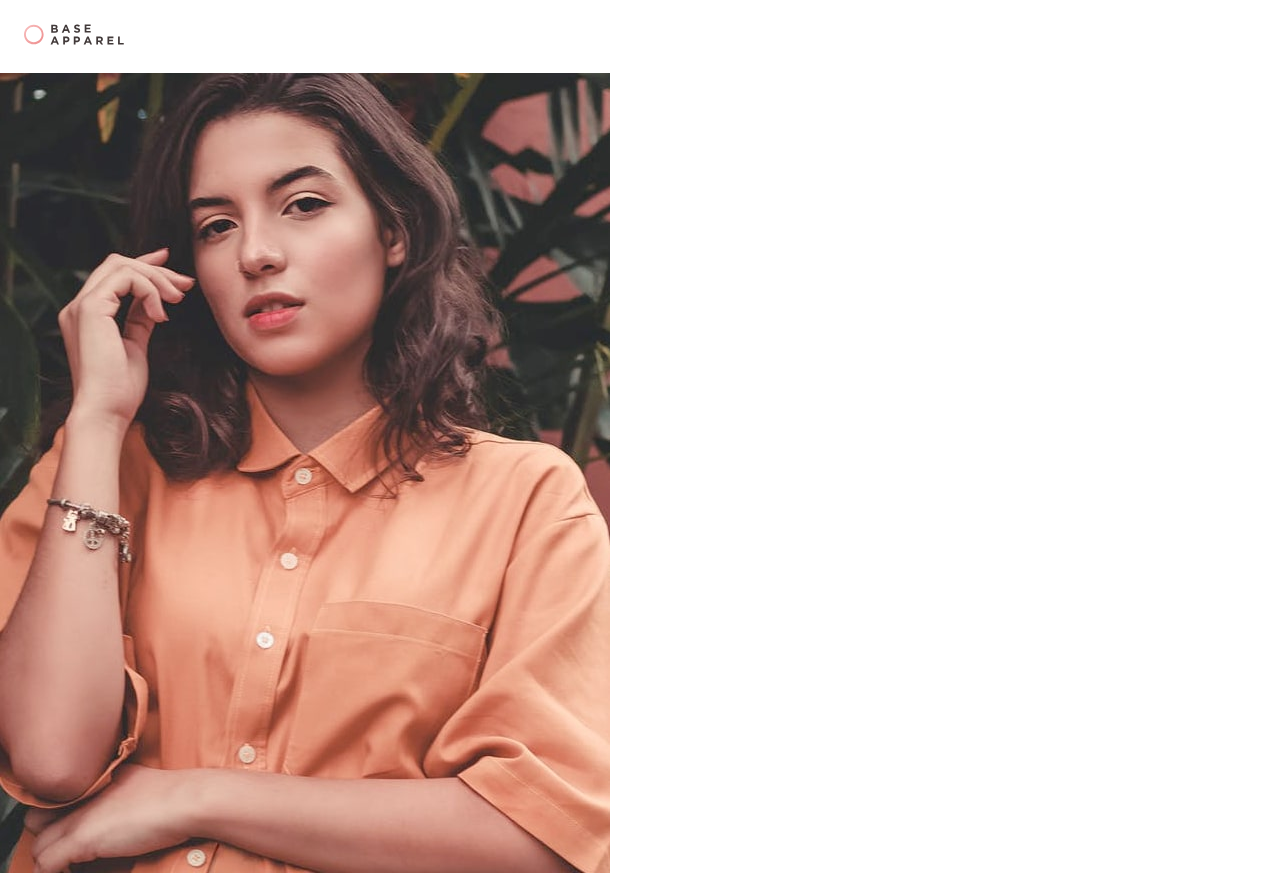
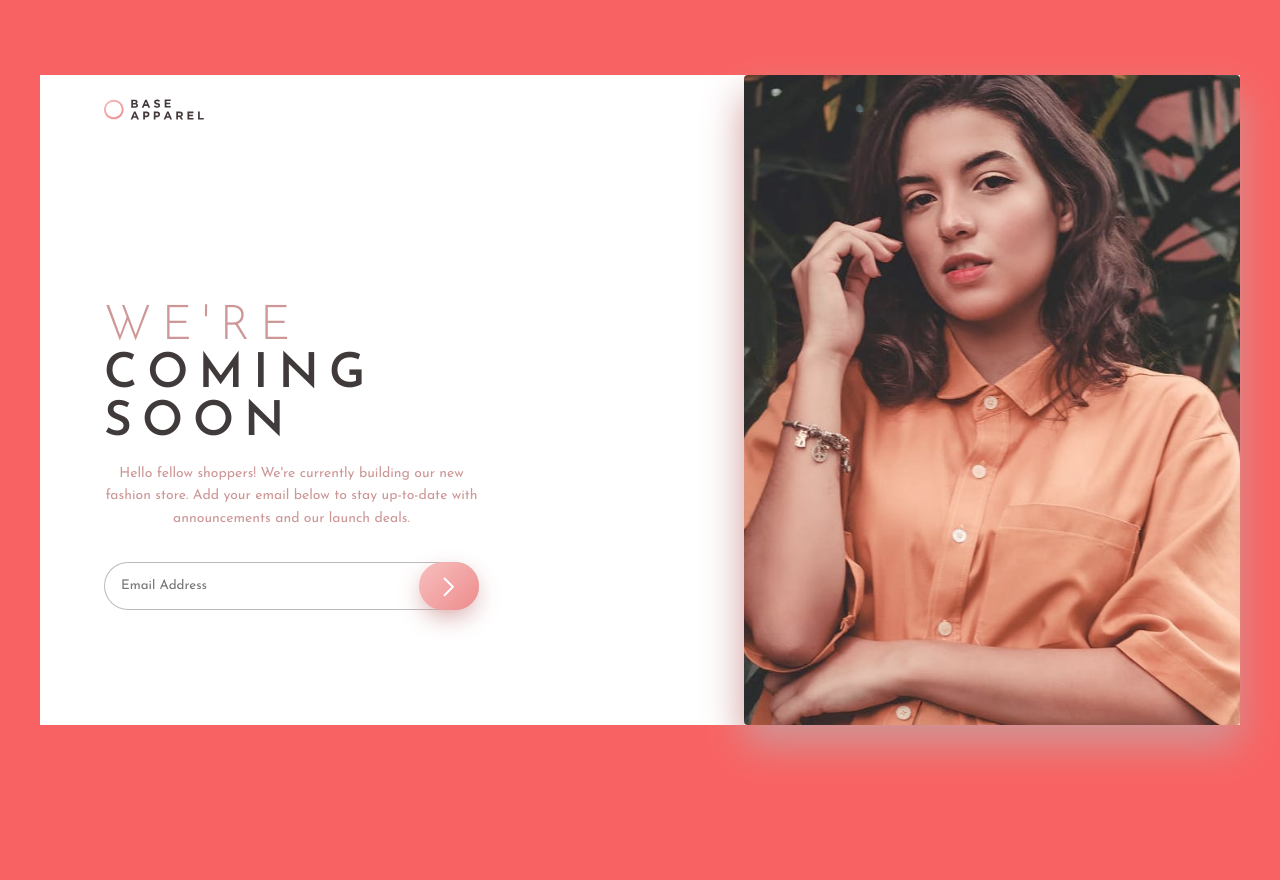
Before and after one commit to Road-to-Frontend-Mentor-master/base-apparel-coming-soon-page, a plain HTML site: page index.html in a window 1280 px wide. Shown: the top 880 px of the page. After the commit the page ends 800 px from the top, so only its background shows below. Drawn offline with Linux system fonts and the light colour scheme.

Commit message:
Diseño desktop terminado

```diff
--- a/index.html
+++ b/index.html
@@ -10,13 +10,14 @@
   <title>Frontend Mentor | Base Apparel coming soon page</title>
 </head>
 <body>
+  <div class="grid-container">
     <header class="main-header">
       <img src="images/logo.svg" class="logo" alt="Page logo">
     </header>
 
     <div class="image-container">
       <picture class="picture">
-      <source srcset="images/hero-desktop.jpg" media="(min-width: 768px)">
+        <source srcset="images/hero-desktop.jpg" media="(min-width: 1280px)">
         <img src="images/hero-mobile.jpg" alt="Hero image">
       </picture>
     </div>
@@ -38,6 +39,7 @@
         </form>
       </section>
     </main>
+  </div>
 
   <script src="javascripts/app.js"></script>
 </body>
--- a/stylesheets/styles.css
+++ b/stylesheets/styles.css
@@ -5,16 +5,38 @@
   --text-bold: hsl(0, 6%, 24%);
   --light-gray: #bbbbbb;
   --main-font: 'Josefin Sans', sans-serif;
+  --max-width: 500px;
 }
 
 * {
   box-sizing: border-box;
-  margin: 0;
   font-family: var(--main-font);
 }
 
 /* Linear, 135deg, from hsl(0, 0%, 100%), to hsl(0, 100%, 98%) */
 /* Linear, 135deg, from hsl(0, 80%, 86%), to hsl(0, 74%, 74%) */
+
+body {
+  margin: 0;
+}
+
+@media screen and (min-width: 1280px) {
+  body {
+    background-color: var(--soft-red);
+    display: grid;
+    place-items: center;
+    min-height: 100vh;
+  }
+
+  .grid-container {
+    display: grid;
+    grid-template-areas: "main-header image-container"
+                         "main image-container";
+    height: 650px;
+    background-color: white;
+    width: 1200px;
+  }
+}
 
 input:focus {
   outline: none;
@@ -22,10 +44,46 @@ input:focus {
 
 .main-header {
   padding: 24px;
+  grid-area: main-header;
+}
+
+@media screen and (min-width: 768px) {
+  .main-header {
+    padding-left: 64px;
+  }
 }
 
 .logo {
   width: 100px;
+}
+
+.image-container {
+  grid-area: image-container;
+  text-align: center;
+}
+
+.image-container img {
+}
+
+@media screen and (max-width: 1280px) {
+  .image-container img {
+    max-width: var(--max-width);
+    border-radius: 4px;
+    box-shadow: 0 20px 40px var(--desaturated-red);
+  }
+}
+
+@media screen and (min-width: 1280px) {
+  .image-container {
+    height: 650px;
+    display: flex;
+    justify-content: flex-end;
+  }
+
+  .image-container img {
+    display: block;
+    height: 650px;
+  }
 }
 
 .main-title {
@@ -33,9 +91,9 @@ input:focus {
   text-transform: uppercase;
   text-align: center;
   font-size: 40px;
-  letter-spacing: 5px;
   color: var(--desaturated-red);
   margin-bottom: 16px;
+  letter-spacing: 10px;
 }
 
 .main-title span {
@@ -44,16 +102,51 @@ input:focus {
   color: var(--dark-grayish-red);
 }
 
+@media screen and (min-width: 1280px) {
+  .main-title {
+    text-align: left;
+    max-width: 200px;
+    font-size: 48px;
+    line-height: 1;
+  }
+}
+
 .main {
   padding: 48px 32px;
+  grid-area: main;
+  margin: 0 auto;
+  max-width: var(--max-width);
+}
+
+@media screen and (min-width: 1280px) {
+  .main {
+    padding: 0;
+    margin-left: 64px;
+  }
 }
 
 .paragraph {
   color: var(--desaturated-red);
-  text-align: center;
   font-size: 14px;
   line-height: 1.6;
   margin-bottom: 32px;
+  max-width: var(--max-width);
+}
+
+@media screen and (max-width: 1280px) {
+  .paragraph {
+    text-align: center;
+  }
+}
+
+@media screen and (min-width: 1280px) {
+  .paragraph {
+    max-width: 375px;
+  }
+}
+
+.form {
+  max-width: var(--max-width);
 }
 
 .form-field {
```
Lines whose indentation alone changed are shown as unchanged.
